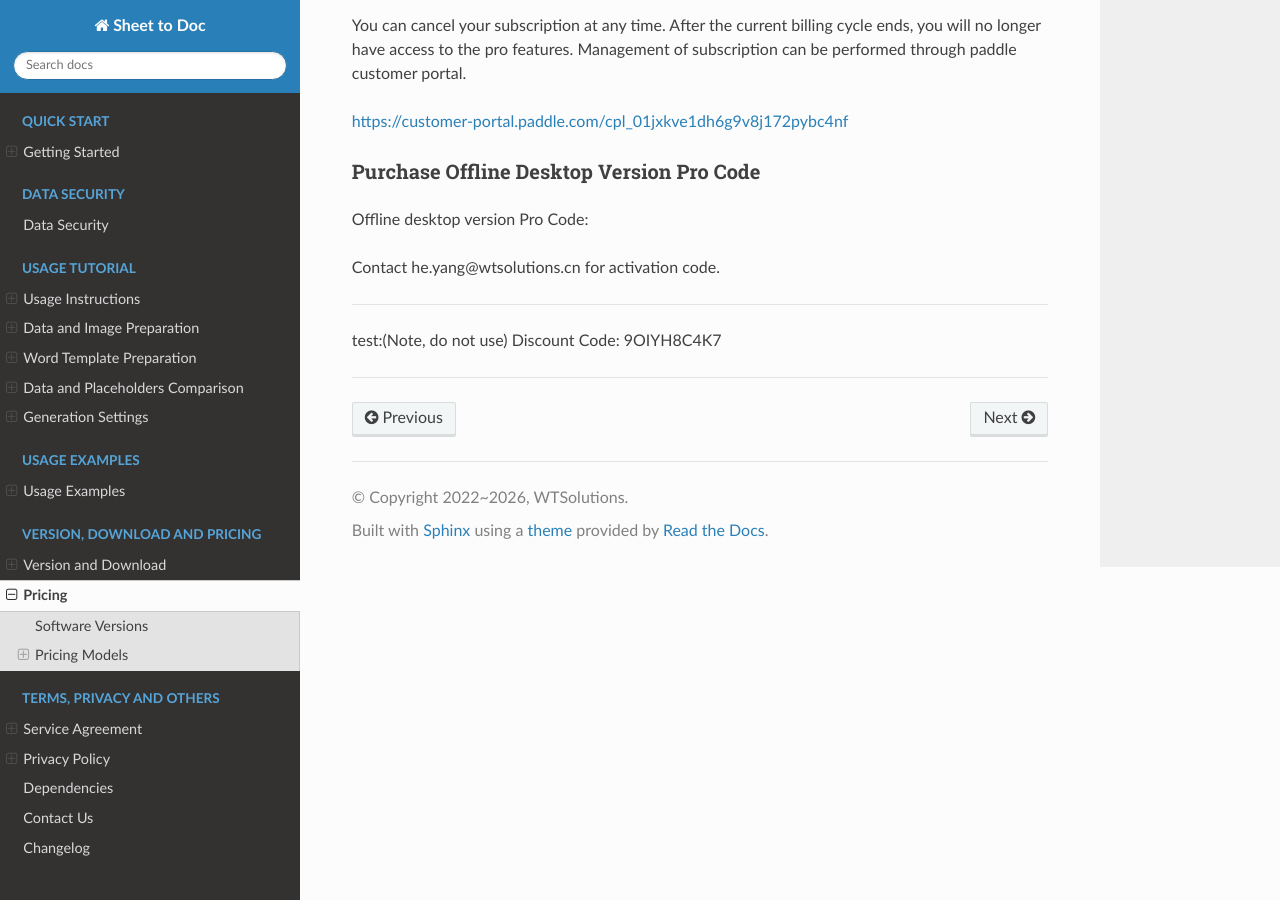
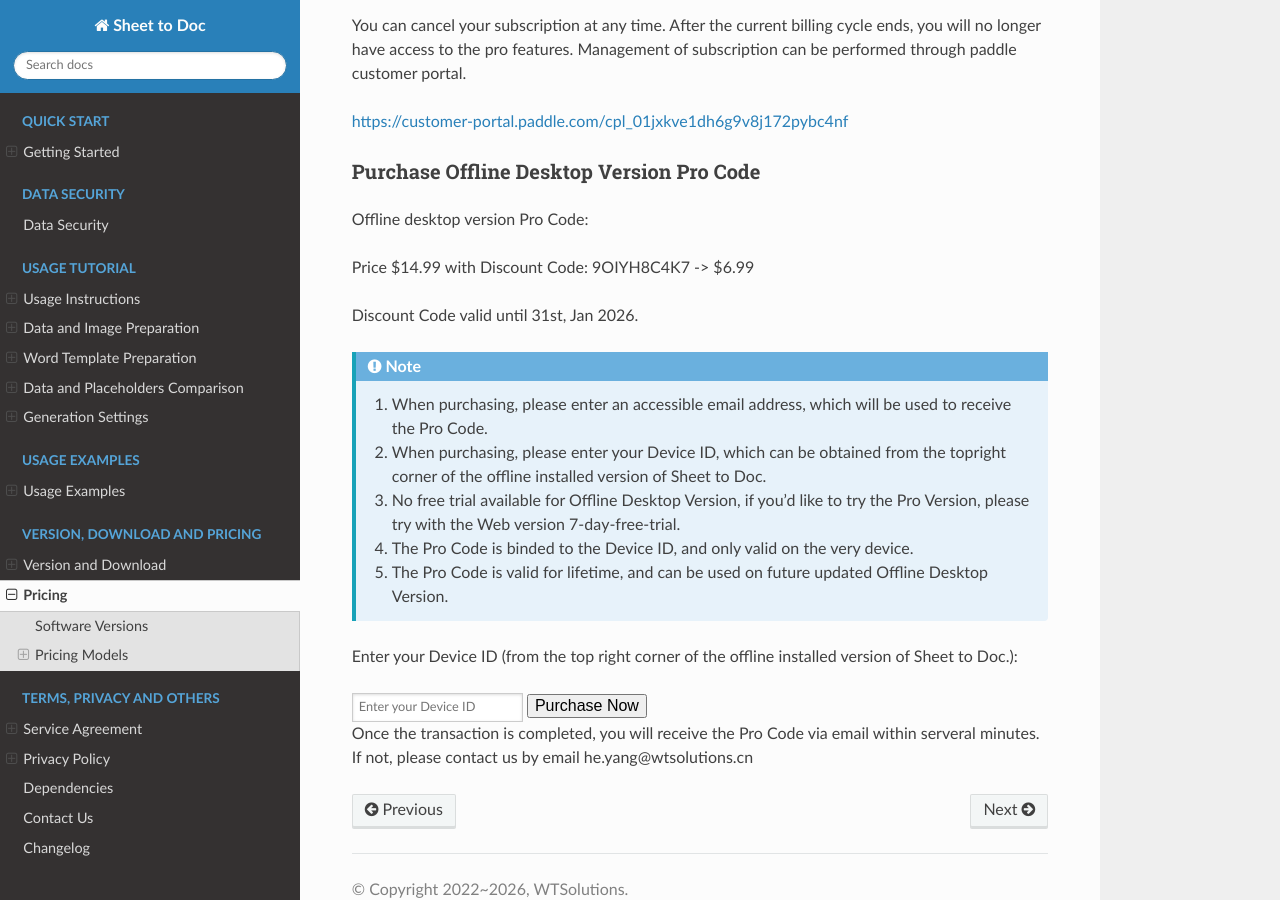
Before and after one commit to he-yang/sheet-to-doc, a Sphinx documentation site: the page built from source/Pricing.md, in a window 1280 px wide and 900 px high, scrolled down 1625 px. Built offline with Sphinx 7.4.7 and the Read the Docs theme 3.1.0, drawn with Linux system fonts in a browser that asks for light colours.

Commit message:
update pricing

```diff
--- a/source/Pricing.md
+++ b/source/Pricing.md
@@ -2,13 +2,24 @@
 
 <script src="https://cdn.paddle.com/paddle/v2/paddle.js"></script>
 <script type="text/javascript">
-  // Paddle.Environment.set("sandbox");
   Paddle.Initialize({
     token: "live_1c12997e01d459f8b047201cd55"
   });
   function checkoutnow(priceId){
     Paddle.Checkout.open({
         items: [{priceId: priceId,quantity: 1}]
+    });
+  }
+  function checkoutnowwithcustomdata(priceId, customData){
+    if (!customData) {
+      alert("Please enter your Device ID, which can be obtained from the topright corner of the offline installed version of Sheet to Doc.");
+      return;
+    }
+    Paddle.Checkout.open({
+        items: [{priceId: priceId,quantity: 1}],
+        customData : {
+          machine_id: customData
+        }
     });
   }
 </script>
@@ -78,23 +89,22 @@
 
 Offline desktop version Pro Code:
 
-Contact he.yang@wtsolutions.cn for activation code.
+Price $14.99 with Discount Code: 9OIYH8C4K7 -> $6.99
 
----
-test:(Note, do not use)
-Discount Code: 9OIYH8C4K7
+Discount Code valid until 31st, Jan 2026.
 
----
+:::{note}
+1. When purchasing, please enter an accessible email address, which will be used to receive the Pro Code.
+2. When purchasing, please enter your Device ID, which can be obtained from the topright corner of the offline installed version of Sheet to Doc.
+3. No free trial available for Offline Desktop Version, if you'd like to try the Pro Version, please try with the Web version 7-day-free-trial.
+4. The Pro Code is binded to the Device ID, and only valid on the very device.
+5. The Pro Code is valid for lifetime, and can be used on future updated Offline Desktop Version.
+:::
+
+Enter your Device ID (from the top right corner of the offline installed version of Sheet to Doc.):
+
+<input id="customdata" type="text" placeholder="Enter your Device ID">
+<button onclick='checkoutnowwithcustomdata("pri_01kem3y7zgnwa7471qv9hws3qg", document.getElementById("customdata").value)'>Purchase Now</button>
 
 
-<script async src="https://pagead2.googlesyndication.com/pagead/js/adsbygoogle.js?client=ca-pub-8772217510669640"
-     crossorigin="anonymous"></script>
-   <ins class="adsbygoogle"
-      style="display:block; text-align:center;"
-      data-ad-layout="in-article"
-      data-ad-format="fluid"
-      data-ad-client="ca-pub-8772217510669640"
-      data-ad-slot="2653271427"></ins>
-   <script>
-      (adsbygoogle = window.adsbygoogle || []).push({});
-   </script>
+Once the transaction is completed, you will receive the Pro Code via email within serveral minutes. If not, please contact us by email he.yang@wtsolutions.cn
```
